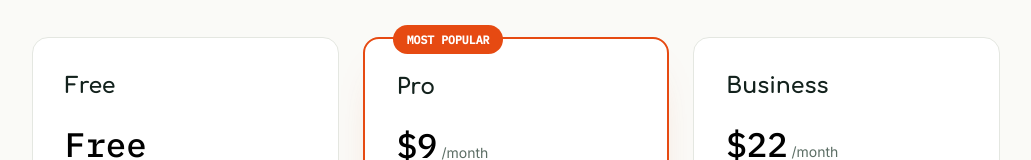
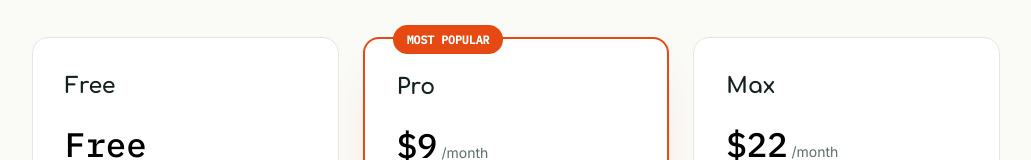
Before and after one commit to harsh0160/pageviz, a Next.js app: page /pricing in a window 1280 px wide. Shown: the part 318-478 px from the top of the page, without its empty margins (124-1155 px from the left). Built offline with nearby package versions, Linux system fonts and the light colour scheme; no server answers.

Commit message:
Switch Paddle to live: new price IDs + production environment

```diff
--- a/app/dashboard/all/page.js
+++ b/app/dashboard/all/page.js
@@ -47,8 +47,8 @@ export default function CombinedDashboard() {
     return (
       <div className="min-h-screen bg-dotted flex items-center justify-center p-6">
         <div className="bg-white border border-stone-200 rounded-2xl p-8 max-w-sm text-center">
-          <p className="font-semibold text-stone-900">Combined view is a Business feature</p>
-          <p className="text-sm text-stone-500 mt-2 mb-5">See every site&apos;s traffic in one dashboard once you&apos;re on Business.</p>
+          <p className="font-semibold text-stone-900">Combined view is a Max feature</p>
+          <p className="text-sm text-stone-500 mt-2 mb-5">See every site&apos;s traffic in one dashboard once you&apos;re on Max.</p>
           <Link href="/pricing" className="inline-block bg-[#1F6F5C] hover:bg-[#195C4C] text-white text-sm font-medium rounded-lg px-5 py-2 transition-colors">
             View plans
           </Link>
--- a/app/pricing/page.js
+++ b/app/pricing/page.js
@@ -35,12 +35,12 @@ const plans = [
     cta: { label: 'Upgrade to Pro', checkoutPlan: 'pro', style: 'primary' },
   },
   {
-    name: 'Business',
+    name: 'Max',
     price: '$22',
     period: '/month',
     sub: 'For teams running several properties.',
     features: ['Up to 30 sites', 'Everything in Pro', 'Multi-site combined dashboard', 'Forever history', 'Priority support & onboarding help'],
-    cta: { label: 'Upgrade to Business', checkoutPlan: 'business', style: 'outline' },
+    cta: { label: 'Upgrade to Max', checkoutPlan: 'business', style: 'outline' },
   },
 ]
 
--- a/app/terms/page.js
+++ b/app/terms/page.js
@@ -61,7 +61,7 @@ export default function TermsPage() {
         <P>You need an account to use Pageviz. You&apos;re responsible for keeping your login credentials secure and for all activity that happens under your account. Let us know right away if you suspect unauthorized access.</P>
 
         <H2>3. Plans, Billing &amp; Payments</H2>
-        <P>Pageviz is offered on a Free plan and paid subscription plans (currently Pro and Business), billed monthly. Paid plans renew automatically until cancelled. You can cancel anytime from your account settings; you&apos;ll keep access until the end of the billing period you&apos;ve already paid for.</P>
+        <P>Pageviz is offered on a Free plan and paid subscription plans (currently Pro and Max), billed monthly. Paid plans renew automatically until cancelled. You can cancel anytime from your account settings; you&apos;ll keep access until the end of the billing period you&apos;ve already paid for.</P>
         <P>Our order process is conducted by our online reseller, Paddle.com. Paddle.com Market Limited is the Merchant of Record for all orders placed through Pageviz and handles payment collection, taxes, invoicing, and order-related customer support, including refunds under our <Link href="/refund" className="text-[#1F4A3D] font-medium underline">Refund Policy</Link>. Your purchase is also subject to Paddle&apos;s buyer terms, shown at checkout.</P>
         <P>We may change plan pricing or features going forward. If a change affects your existing subscription, we&apos;ll give you reasonable notice before it takes effect.</P>
 
```
